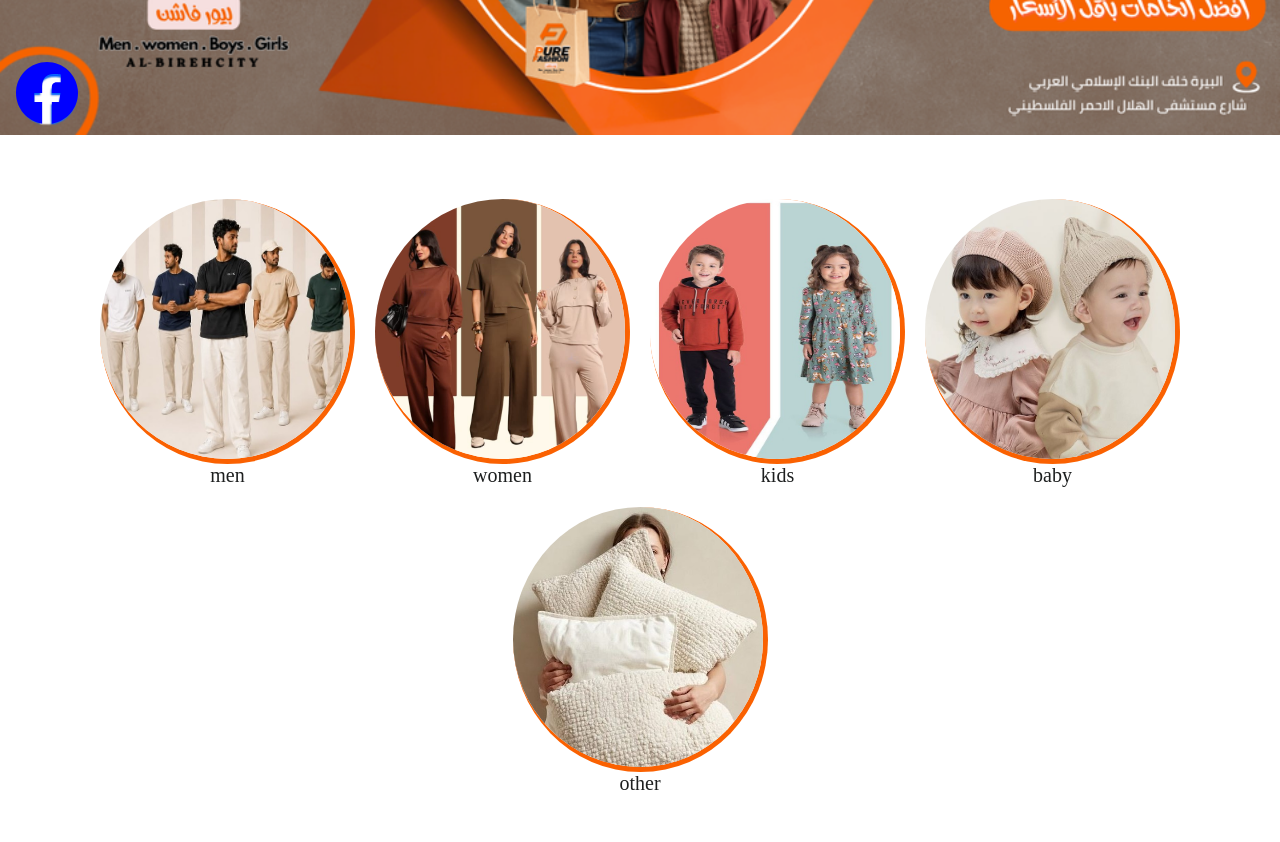
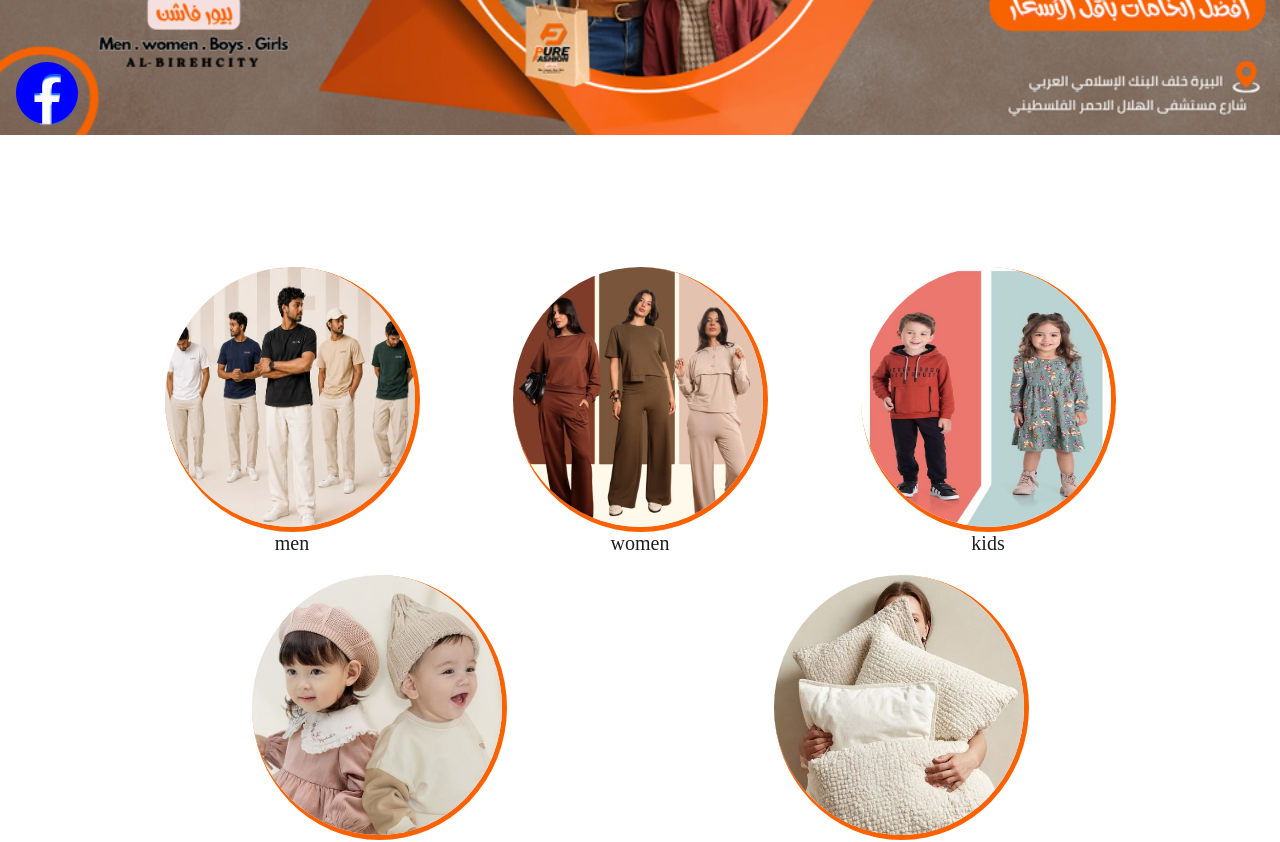
Before and after one commit to asmajehad20/pureFashion26, a React (Vite) app: page / in a window 1280 px wide. Shown: the part 420-1262 px from the top of the page. Built offline with nearby package versions, Linux system fonts and the light colour scheme.

Commit message:
category width fix

```diff
--- a/src/components/category/Category.module.css
+++ b/src/components/category/Category.module.css
@@ -2,7 +2,12 @@
     display: flex;
     gap: 20px;
     justify-content: space-around;
-    margin: 10px 50px;
-    padding: 50px;
+    align-items: center;
+    text-align: center;
+    /* margin: 10px 50px; */
+    padding-left: 10%;
+    padding-right: 10%;
+    padding-top: 10%;
+    padding-bottom: 10%;
     flex-wrap: wrap;
 }
```
